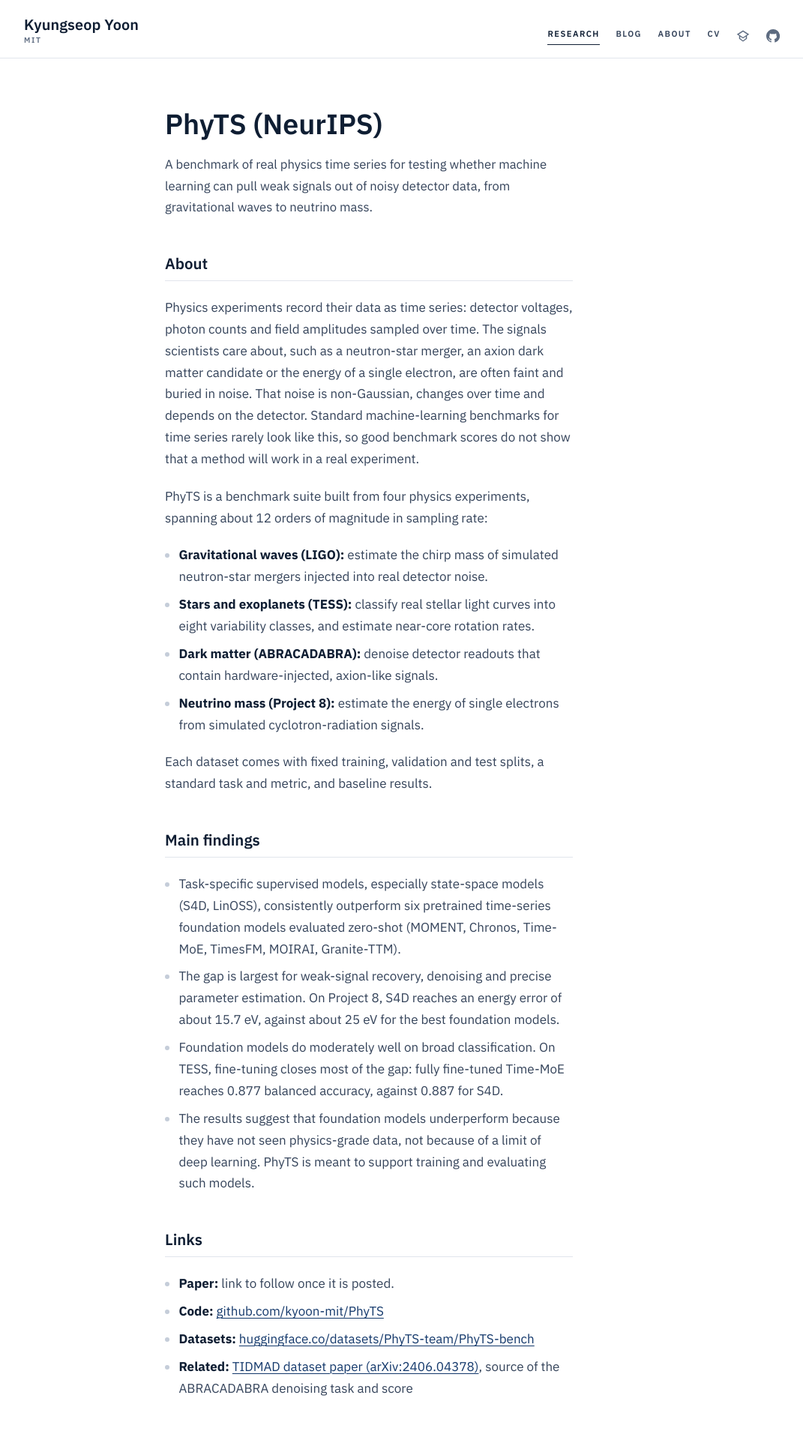
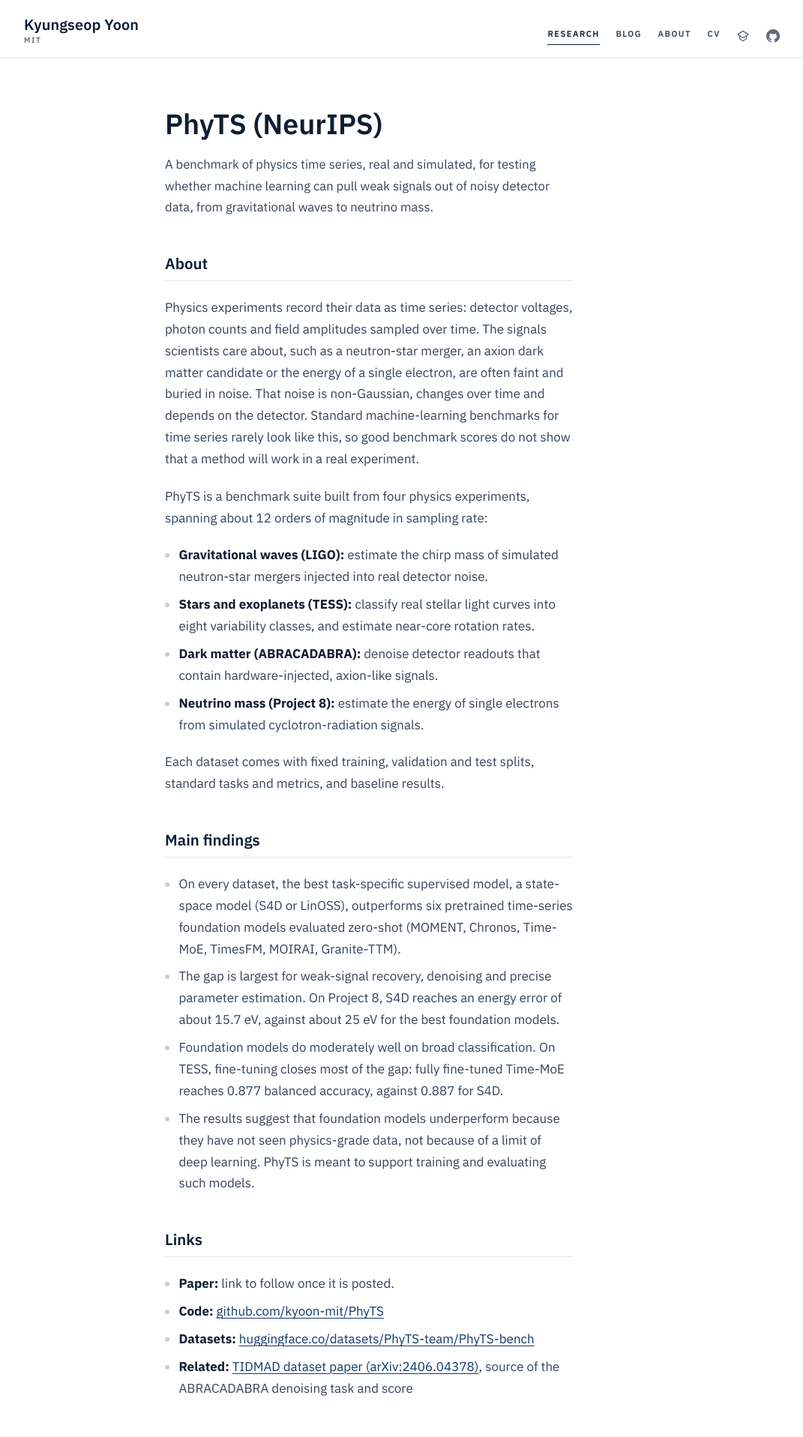
Before and after one commit to kyoon-mit/kyoon-mit.github.io, a Jekyll site: the page built from docs/projects/phyts.md, in a window 1280 px wide. Shown: the top 1917 px of the page at 75% size, without its empty margins (104-1175 px from the left). Built offline with Jekyll 4.4.1, drawn with Linux system fonts in a browser that asks for light colours.

Commit message:
Home page: a Publications list between current and past projects; PhyTS page fixes
Publications: PhyTS (NeurIPS 2026), the Aframe BNS preprint (arXiv:2607.01372)
and the CMS search for Higgs decays to a rho0, phi or K*0 meson and a photon
(Phys. Lett. B 862 (2025) 139296), with links to the full lists on INSPIRE and
Google Scholar. PhyTS moves from the project cards into the list.

PhyTS page, checked against the paper: the data are real and simulated (Project
8 is simulated); tasks and metrics are plural; the best supervised model on each
dataset (S4D or LinOSS) beats all six zero-shot foundation models, where the
earlier wording said supervised models consistently do.

Co-Authored-By: Claude Opus 5.5 <noreply@anthropic.com>

```diff
--- a/docs/assets/css/main.css
+++ b/docs/assets/css/main.css
@@ -1069,3 +1069,16 @@ body.theme-dark > * {
 
 /* --- Utilities -------------------------------------------------------------- */
 .visually-hidden { position: absolute; width: 1px; height: 1px; overflow: hidden; clip: rect(0 0 0 0); white-space: nowrap; }
+
+/* --- Publications (home page) ---------------------------------------------- */
+.pubs { list-style: none; margin: 0; padding: 0; border-top: 1px solid var(--rule); }
+.pub { padding: 1.1rem 0; border-bottom: 1px solid var(--rule); }
+.pub p { margin: 0; }
+.pub__title { font-family: var(--font-display); font-size: 1.02rem; font-weight: 600; color: var(--ink); line-height: 1.4; }
+.pub__authors { margin-top: .3rem; font-size: .88rem; color: var(--ink-2); }
+.pub__authors strong { color: var(--ink); font-weight: 600; }
+.pub__venue { margin-top: .15rem; font-size: .85rem; color: var(--ink-3); font-style: italic; }
+.pub__links { margin-top: .45rem; display: flex; flex-wrap: wrap; gap: .4rem; }
+.pub__links a { font-size: .78rem; padding: .12rem .55rem; border: 1px solid var(--rule-2); border-radius: var(--r); color: var(--accent); text-decoration: none; }
+.pub__links a:hover { border-color: var(--accent); background: var(--accent-wash); }
+.pubs__more { margin-top: .9rem; font-size: .85rem; color: var(--ink-3); }
--- a/docs/projects/phyts.md
+++ b/docs/projects/phyts.md
@@ -3,9 +3,9 @@ layout: page
 title: PhyTS (NeurIPS)
 permalink: /projects/phyts/
 summary: >-
-  A benchmark of real physics time series for testing whether machine learning
-  can pull weak signals out of noisy detector data, from gravitational waves to
-  neutrino mass.
+  A benchmark of physics time series, real and simulated, for testing whether
+  machine learning can pull weak signals out of noisy detector data, from
+  gravitational waves to neutrino mass.
 ---
 
 ## About
@@ -30,14 +30,15 @@ PhyTS is a benchmark suite built from four physics experiments, spanning about
 - **Neutrino mass (Project 8):** estimate the energy of single electrons from
   simulated cyclotron-radiation signals.
 
-Each dataset comes with fixed training, validation and test splits, a standard
-task and metric, and baseline results.
+Each dataset comes with fixed training, validation and test splits, standard
+tasks and metrics, and baseline results.
 
 ## Main findings
 
-- Task-specific supervised models, especially state-space models (S4D, LinOSS),
-  consistently outperform six pretrained time-series foundation models evaluated
-  zero-shot (MOMENT, Chronos, Time-MoE, TimesFM, MOIRAI, Granite-TTM).
+- On every dataset, the best task-specific supervised model, a state-space
+  model (S4D or LinOSS), outperforms six pretrained time-series foundation
+  models evaluated zero-shot (MOMENT, Chronos, Time-MoE, TimesFM, MOIRAI,
+  Granite-TTM).
 - The gap is largest for weak-signal recovery, denoising and precise parameter
   estimation. On Project 8, S4D reaches an energy error of about 15.7 eV,
   against about 25 eV for the best foundation models.
```
Also changed, not shown: docs/_data/projects.yml (+0 -10 lines), docs/_data/publications.yml (added, +26 -0 lines), docs/_layouts/home.html (+31 -0 lines).
